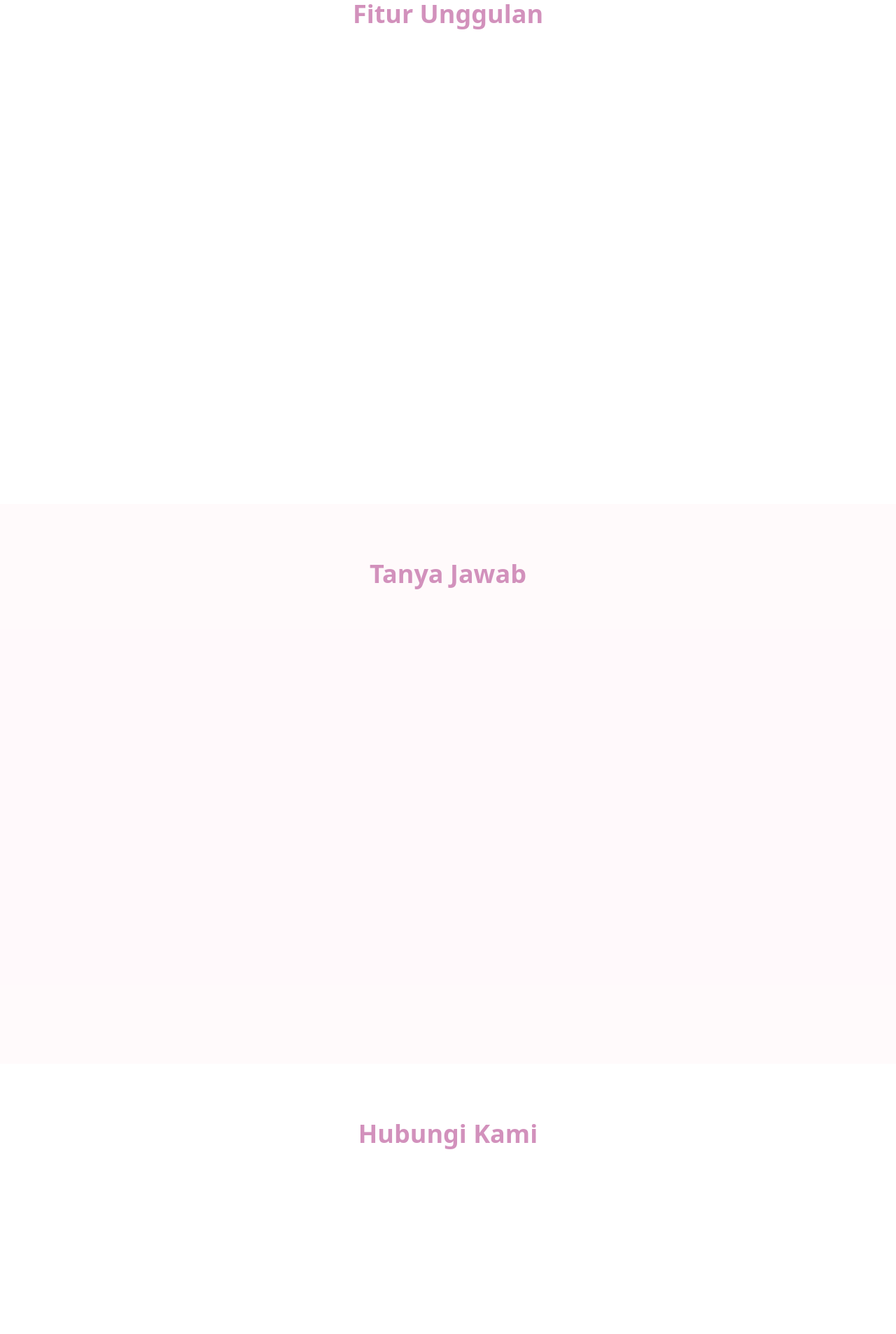
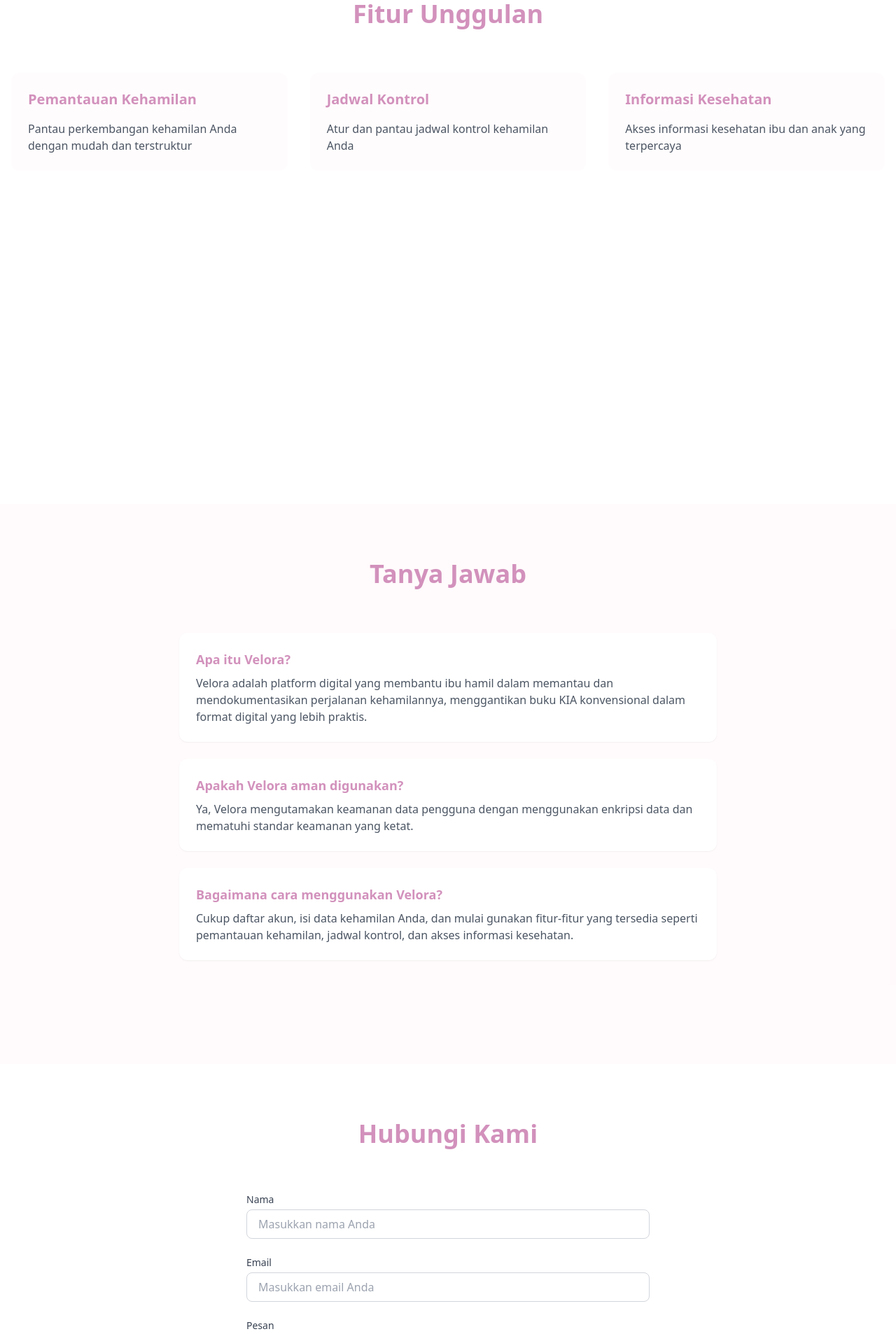
Before and after one commit to Hidayattt24/FE-Velora, a Next.js app: page / in a window 1280 px wide. Shown: the part 880-2786 px from the top of the page at 70% size. Built offline with nearby package versions, Linux system fonts and the light colour scheme.

Commit message:
fix : landing page to component

```diff
--- a/src/app/page.tsx
+++ b/src/app/page.tsx
@@ -1,7 +1,10 @@
 "use client";
 
 import { Navbar } from "@/components/Navbar";
-import Image from "next/image";
+import { HeroSection } from "@/components/sections/HeroSection";
+import { FeaturesSection } from "@/components/sections/FeaturesSection";
+import { QASection } from "@/components/sections/QASection";
+import { ContactSection } from "@/components/sections/ContactSection";
 import { useState, useEffect } from "react";
 
 export default function Home() {
@@ -19,58 +22,10 @@
   return (
     <div className="relative">
       {showContent && <Navbar />}
-
-      {/* Home Section */}
-      <section id="home" className="min-h-screen pt-16 flex items-center justify-center bg-gradient-to-b from-[#FFE3EC] to-white">
-        <div className="container mx-auto px-4">
-          <div className="flex flex-col items-center gap-8">
-            <Image
-              src="/landing/logononame.svg"
-              alt="Velora Logo"
-              width={160}
-              height={160}
-              priority
-              className="mb-4"
-            />
-            <h1 className="text-4xl md:text-6xl font-bold text-center mb-6 text-[#D291BC]">
-              Buku KIA Digital
-            </h1>
-            <p className="text-lg md:text-xl text-center text-gray-600 max-w-2xl mx-auto">
-              Platform digital interaktif untuk memantau dan mendampingi perjalanan kehamilan Anda
-            </p>
-          </div>
-        </div>
-      </section>
-
-      {/* Features Section */}
-      <section id="features" className="min-h-screen py-20 bg-white">
-        <div className="container mx-auto px-4">
-          <h2 className="text-3xl md:text-4xl font-bold text-center mb-16 text-[#D291BC]">
-            Fitur Unggulan
-          </h2>
-          {/* Feature content will go here */}
-        </div>
-      </section>
-
-      {/* Q&A Section */}
-      <section id="qa" className="min-h-screen py-20 bg-[#FFE3EC]/20">
-        <div className="container mx-auto px-4">
-          <h2 className="text-3xl md:text-4xl font-bold text-center mb-16 text-[#D291BC]">
-            Tanya Jawab
-          </h2>
-          {/* Q&A content will go here */}
-        </div>
-      </section>
-
-      {/* Contact Section */}
-      <section id="contact" className="min-h-screen py-20 bg-white">
-        <div className="container mx-auto px-4">
-          <h2 className="text-3xl md:text-4xl font-bold text-center mb-16 text-[#D291BC]">
-            Hubungi Kami
-          </h2>
-          {/* Contact form will go here */}
-        </div>
-      </section>
+      <HeroSection />
+      <FeaturesSection />
+      <QASection />
+      <ContactSection />
     </div>
   );
 }
--- /dev/null
+++ b/src/components/sections/ContactSection.tsx
@@ -0,0 +1,59 @@
+"use client";
+
+export function ContactSection() {
+  return (
+    <section id="contact" className="min-h-screen py-20 bg-white">
+      <div className="container mx-auto px-4">
+        <h2 className="text-3xl md:text-4xl font-bold text-center mb-16 text-[#D291BC]">
+          Hubungi Kami
+        </h2>
+        <div className="max-w-xl mx-auto">
+          <form className="space-y-6">
+            <div>
+              <label htmlFor="name" className="block text-sm font-medium text-gray-700 mb-1">
+                Nama
+              </label>
+              <input
+                type="text"
+                id="name"
+                name="name"
+                className="w-full px-4 py-2 rounded-lg border border-gray-300 focus:ring-2 focus:ring-[#D291BC] focus:border-transparent"
+                placeholder="Masukkan nama Anda"
+              />
+            </div>
+            <div>
+              <label htmlFor="email" className="block text-sm font-medium text-gray-700 mb-1">
+                Email
+              </label>
+              <input
+                type="email"
+                id="email"
+                name="email"
+                className="w-full px-4 py-2 rounded-lg border border-gray-300 focus:ring-2 focus:ring-[#D291BC] focus:border-transparent"
+                placeholder="Masukkan email Anda"
+              />
+            </div>
+            <div>
+              <label htmlFor="message" className="block text-sm font-medium text-gray-700 mb-1">
+                Pesan
+              </label>
+              <textarea
+                id="message"
+                name="message"
+                rows={4}
+                className="w-full px-4 py-2 rounded-lg border border-gray-300 focus:ring-2 focus:ring-[#D291BC] focus:border-transparent"
+                placeholder="Tulis pesan Anda"
+              />
+            </div>
+            <button
+              type="submit"
+              className="w-full bg-[#D291BC] text-white py-2 px-4 rounded-lg hover:bg-[#D291BC]/90 transition-colors"
+            >
+              Kirim Pesan
+            </button>
+          </form>
+        </div>
+      </div>
+    </section>
+  );
+}
--- /dev/null
+++ b/src/components/sections/FeaturesSection.tsx
@@ -0,0 +1,37 @@
+"use client";
+
+export function FeaturesSection() {
+  return (
+    <section id="features" className="min-h-screen py-20 bg-white">
+      <div className="container mx-auto px-4">
+        <h2 className="text-3xl md:text-4xl font-bold text-center mb-16 text-[#D291BC]">
+          Fitur Unggulan
+        </h2>
+        <div className="grid grid-cols-1 md:grid-cols-2 lg:grid-cols-3 gap-8">
+          {/* Feature Cards */}
+          <FeatureCard
+            title="Pemantauan Kehamilan"
+            description="Pantau perkembangan kehamilan Anda dengan mudah dan terstruktur"
+          />
+          <FeatureCard
+            title="Jadwal Kontrol"
+            description="Atur dan pantau jadwal kontrol kehamilan Anda"
+          />
+          <FeatureCard
+            title="Informasi Kesehatan"
+            description="Akses informasi kesehatan ibu dan anak yang terpercaya"
+          />
+        </div>
+      </div>
+    </section>
+  );
+}
+
+function FeatureCard({ title, description }: { title: string; description: string }) {
+  return (
+    <div className="p-6 rounded-xl bg-[#FFE3EC]/10 hover:bg-[#FFE3EC]/20 transition-colors">
+      <h3 className="text-xl font-semibold text-[#D291BC] mb-4">{title}</h3>
+      <p className="text-gray-600">{description}</p>
+    </div>
+  );
+}
--- /dev/null
+++ b/src/components/sections/HeroSection.tsx
@@ -0,0 +1,28 @@
+"use client";
+
+import Image from "next/image";
+
+export function HeroSection() {
+  return (
+    <section id="home" className="min-h-screen pt-16 flex items-center justify-center bg-gradient-to-b from-[#FFE3EC] to-white">
+      <div className="container mx-auto px-4">
+        <div className="flex flex-col items-center gap-8">
+          <Image
+            src="/landing/logononame.svg"
+            alt="Velora Logo"
+            width={160}
+            height={160}
+            priority
+            className="mb-4"
+          />
+          <h1 className="text-4xl md:text-6xl font-bold text-center mb-6 text-[#D291BC]">
+            Buku KIA Digital
+          </h1>
+          <p className="text-lg md:text-xl text-center text-gray-600 max-w-2xl mx-auto">
+            Platform digital interaktif untuk memantau dan mendampingi perjalanan kehamilan Anda
+          </p>
+        </div>
+      </div>
+    </section>
+  );
+}
--- /dev/null
+++ b/src/components/sections/QASection.tsx
@@ -0,0 +1,36 @@
+"use client";
+
+export function QASection() {
+  return (
+    <section id="qa" className="min-h-screen py-20 bg-[#FFE3EC]/20">
+      <div className="container mx-auto px-4">
+        <h2 className="text-3xl md:text-4xl font-bold text-center mb-16 text-[#D291BC]">
+          Tanya Jawab
+        </h2>
+        <div className="max-w-3xl mx-auto space-y-6">
+          <QAItem
+            question="Apa itu Velora?"
+            answer="Velora adalah platform digital yang membantu ibu hamil dalam memantau dan mendokumentasikan perjalanan kehamilannya, menggantikan buku KIA konvensional dalam format digital yang lebih praktis."
+          />
+          <QAItem
+            question="Apakah Velora aman digunakan?"
+            answer="Ya, Velora mengutamakan keamanan data pengguna dengan menggunakan enkripsi data dan mematuhi standar keamanan yang ketat."
+          />
+          <QAItem
+            question="Bagaimana cara menggunakan Velora?"
+            answer="Cukup daftar akun, isi data kehamilan Anda, dan mulai gunakan fitur-fitur yang tersedia seperti pemantauan kehamilan, jadwal kontrol, dan akses informasi kesehatan."
+          />
+        </div>
+      </div>
+    </section>
+  );
+}
+
+function QAItem({ question, answer }: { question: string; answer: string }) {
+  return (
+    <div className="p-6 rounded-xl bg-white shadow-sm">
+      <h3 className="text-lg font-semibold text-[#D291BC] mb-2">{question}</h3>
+      <p className="text-gray-600">{answer}</p>
+    </div>
+  );
+}
```
